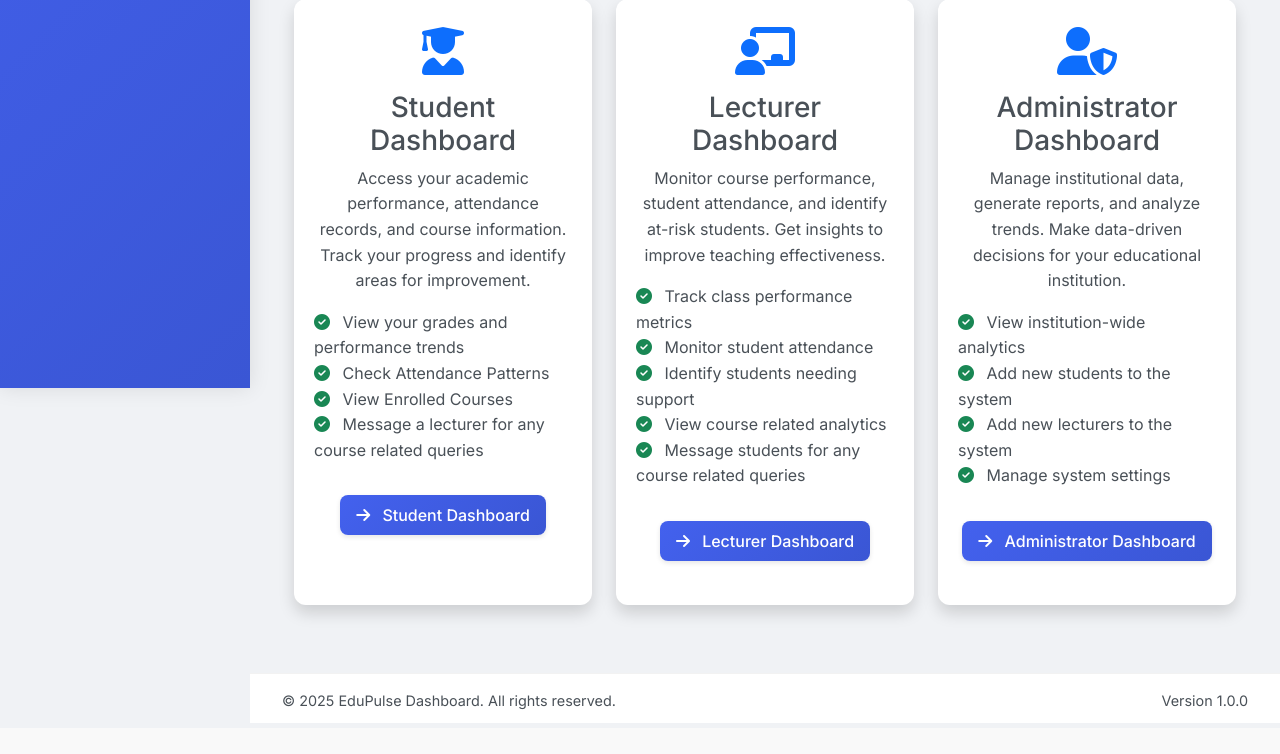
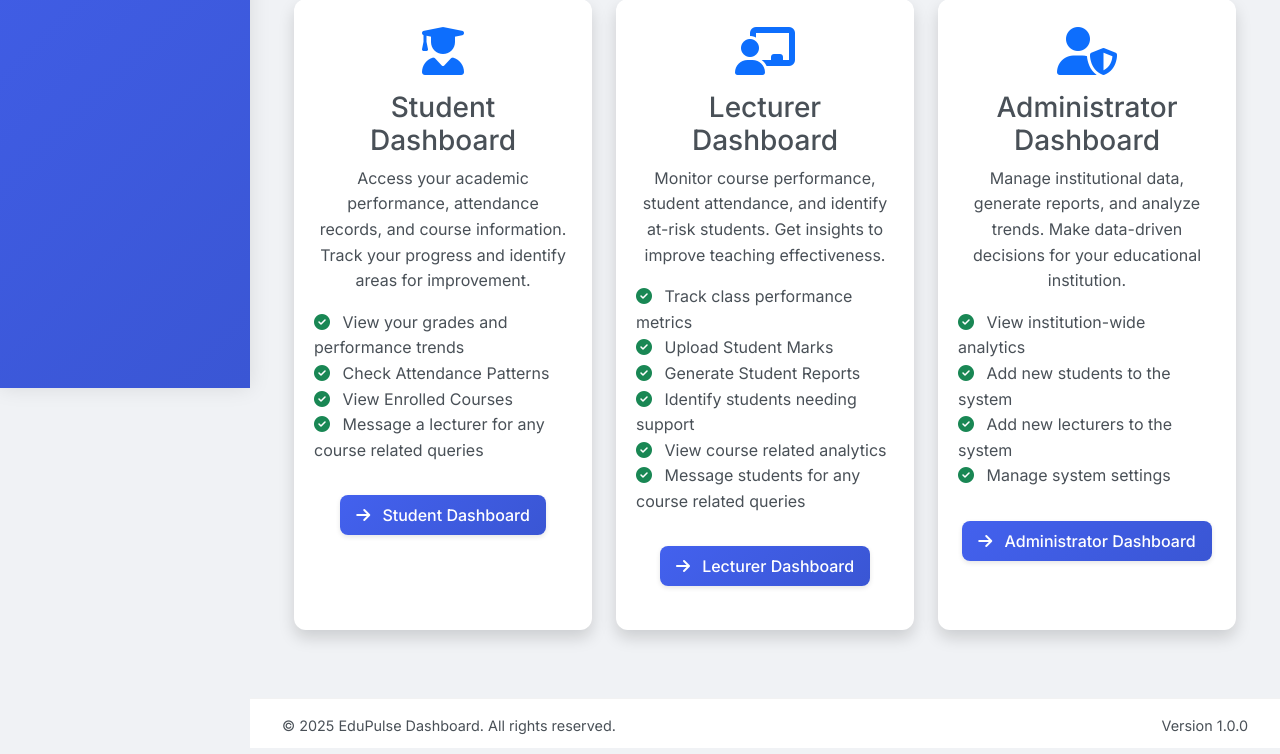
Before and after one commit to bobhunk/edupulse-analytics-system, a Flask app: page / in a window 1280 px wide. Shown: the part 412-1166 px from the top of the page. Before the commit the page ends 1121 px from the top, so only its background shows below. Run offline with Flask 2, Linux system fonts and the light colour scheme; some libraries are stand-ins or nearby versions.

Commit message:
edited csv

```diff
--- a/sample_marks_2.csv
+++ b/sample_marks_2.csv
@@ -2,4 +2,4 @@ student_id,assessment_name,score,max_score,date,course_id,student_email
 1,Midterm Exam,85,100,12/05/2025,DS301,innocent.mugaya@gmail.com
 2,Midterm Exam,78,100,15/05/2025,DS301,paul.kintu@gmail.com
 3,Midterm Exam,92,100,18/05/2025,DS301,richard.wambede@gmail.com
-4,Midterm Exam,65,100,21/05/2025,DS301,oscar.muteb@gmail.com
+4,Midterm Exam,65,100,21/05/2025,DS301,oscar.mutebi@gmail.com
--- a/templates/main_dashboard.html
+++ b/templates/main_dashboard.html
@@ -52,7 +52,8 @@
                     </p>
                     <ul class="list-unstyled text-start">
                         <li><i class="fas fa-check-circle text-success me-2"></i> Track class performance metrics</li>
-                        <li><i class="fas fa-check-circle text-success me-2"></i> Monitor student attendance</li>
+                        <li><i class="fas fa-check-circle text-success me-2"></i> Upload Student Marks</li>
+                        <li><i class="fas fa-check-circle text-success me-2"></i> Generate Student Reports</li>
                         <li><i class="fas fa-check-circle text-success me-2"></i> Identify students needing support</li>
                         <li><i class="fas fa-check-circle text-success me-2"></i> View course related analytics
                         <li><i class="fas fa-check-circle text-success me-2"></i> Message students for any course related queries</li></li>
```
